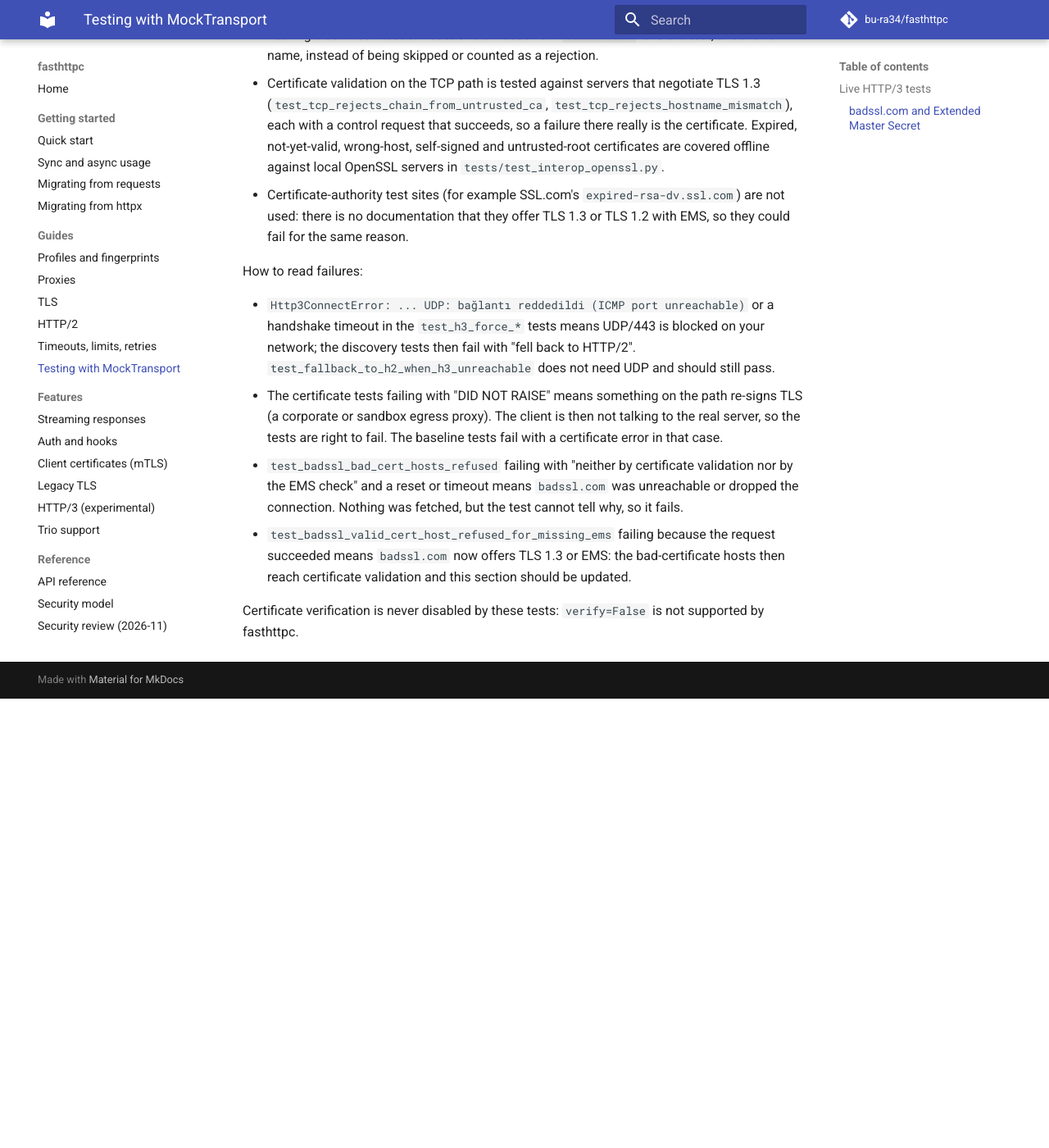
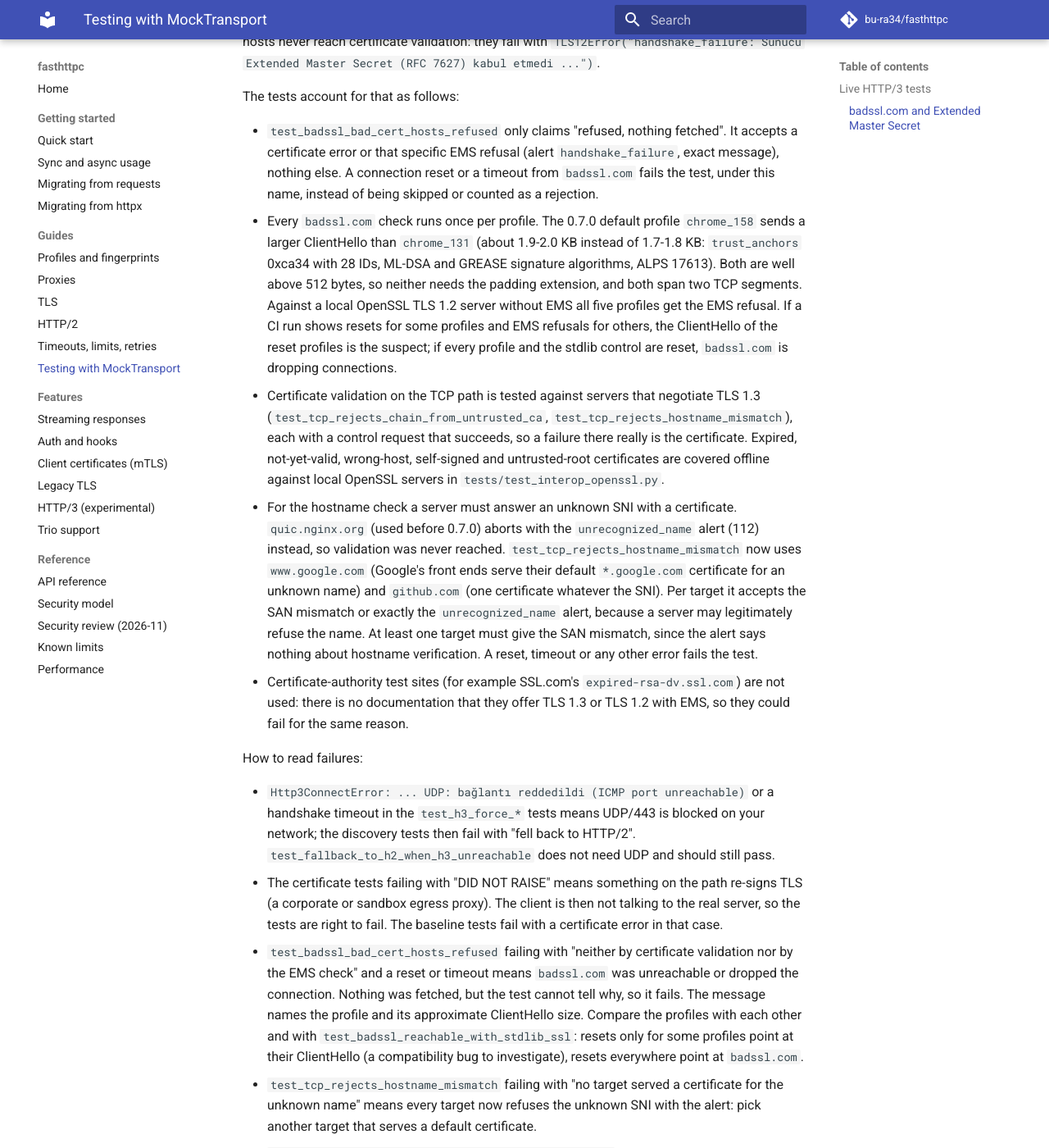
Before and after one commit to bu-ra34/fasthttpc, an MkDocs documentation site: the page built from docs/testing.md, in a window 1280 px wide and 1400 px high, scrolled down 2644 px. Shown: the whole window at 82% size. Built offline with MkDocs 1.6.1 and Material for MkDocs 9.7.7, drawn with Linux system fonts in a browser that asks for light colours; comment, search, counter and statistics services are not loaded; before the commit the page ends 3496 px from its top, so only the background shows below that; some of the changed text lies outside the part shown.

Commit message:
Canlı testler: hostname testini sertifika sunan hedeflere taşı, badssl'i profil başına çalıştır
- test_tcp_rejects_hostname_mismatch: quic.nginx.org tanımadığı SNI'ı
  unrecognized_name (112) alert'iyle reddettiği için sertifika doğrulamasına
  ulaşılmıyordu. Artık www.google.com ve github.com adreslerine sabitlenip
  .invalid adla bağlanılıyor; hedef başına yalnızca SAN uyuşmazlığı ya da tam
  olarak unrecognized_name kabul ediliyor, en az bir hedef SAN uyuşmazlığı
  vermeli.
- badssl denetimleri chrome_131, chrome_158, firefox_160, safari_27 ve
  default profilleriyle ayrı ayrı çalışıyor; sıfırlama mesajı profili ve
  yaklaşık ClientHello boyutunu gösteriyor.
- Yeni test_badssl_reachable_with_stdlib_ssl kontrolü: aynı sunuculara
  Python ssl ile (doğrulama açık) bağlanıp sunucunun el sıkışmayı
  sürdürdüğünü gösteriyor.
- docs/testing.md ve CHANGELOG güncellendi.

```diff
--- a/docs/testing.md
+++ b/docs/testing.md
@@ -38,7 +38,7 @@ FASTHTTPC_LIVE=1 python -m pytest -m live tests/live -v
 
 Requirements: internet access, outbound **UDP/443** (QUIC), and a network that
 does **not** intercept TLS. The tests use `cloudflare-quic.com`, `quic.nginx.org`,
-`www.cloudflare.com`, `www.google.com` and `badssl.com`.
+`www.cloudflare.com`, `www.google.com`, `github.com` and `badssl.com`.
 
 | Test | What it checks |
 | --- | --- |
@@ -49,9 +49,10 @@ does **not** intercept TLS. The tests use `cloudflare-quic.com`, `quic.nginx.org
 | `test_auto_mode_with_untrusted_ca_never_fetches` | in auto mode with an unrelated CA the request fails with a certificate error instead of falling back to an unverified fetch |
 | `test_tcp_tls13_baseline_succeeds` | control: `www.cloudflare.com` and `www.google.com` are fetched over TCP with TLS 1.3 and the default trust store |
 | `test_tcp_rejects_chain_from_untrusted_ca` | the same two servers over TCP with `verify=` set to a freshly generated, unrelated CA: `CertificateValidationError` must be in the exception chain |
-| `test_tcp_rejects_hostname_mismatch` | the TCP connection is pinned (custom `resolver=`) to the IPv4 address of `quic.nginx.org`; under its own name it succeeds over TLS 1.3, under `fasthttpc-hostname-mismatch.invalid` it must fail with a certificate error whose cause is "no matching subjectAltName" |
-| `test_badssl_bad_cert_hosts_refused` | expired, wrong-host, self-signed and untrusted-root `badssl.com` hosts are refused: the error must be a certificate error or exactly the Extended Master Secret refusal (see below) |
-| `test_badssl_valid_cert_host_refused_for_missing_ems` | `badssl.com` itself (valid certificate) is refused by the Extended Master Secret check, which shows that refusal does not depend on the certificate |
+| `test_tcp_rejects_hostname_mismatch` | for `www.google.com` and `github.com` the TCP connection is pinned (custom `resolver=`) to the target's IPv4 address; under its own name it succeeds over TLS 1.3, under `fasthttpc-hostname-mismatch.invalid` it must fail with a certificate error whose cause is "no matching subjectAltName" or with exactly the `unrecognized_name` alert, and at least one target must give the certificate error (see below) |
+| `test_badssl_bad_cert_hosts_refused` | expired, wrong-host, self-signed and untrusted-root `badssl.com` hosts are refused, once per profile (`chrome_131`, `chrome_158`, `firefox_160`, `safari_27`, `default`): the error must be a certificate error or exactly the Extended Master Secret refusal (see below) |
+| `test_badssl_valid_cert_host_refused_for_missing_ems` | `badssl.com` itself (valid certificate) is refused by the Extended Master Secret check, per profile, which shows that refusal does not depend on the certificate |
+| `test_badssl_reachable_with_stdlib_ssl` | control: the same five `badssl.com` hosts through Python's `ssl` module (OpenSSL's ClientHello, verification on, certifi roots): bad-certificate hosts fail with `SSLCertVerificationError`, the front page completes |
 
 These tests never run on push or pull requests. They run in the separate
 **Live tests** GitHub Actions workflow (`.github/workflows/live.yml`), on
@@ -89,6 +90,15 @@ The tests account for that as follows:
   `handshake_failure`, exact message), nothing else. A connection reset or a
   timeout from `badssl.com` fails the test, under this name, instead of being
   skipped or counted as a rejection.
+- Every `badssl.com` check runs once per profile. The 0.7.0 default profile
+  `chrome_158` sends a larger ClientHello than `chrome_131` (about 1.9-2.0 KB
+  instead of 1.7-1.8 KB: `trust_anchors` 0xca34 with 28 IDs, ML-DSA and GREASE
+  signature algorithms, ALPS 17613). Both are well above 512 bytes, so neither
+  needs the padding extension, and both span two TCP segments. Against a local
+  OpenSSL TLS 1.2 server without EMS all five profiles get the EMS refusal. If a
+  CI run shows resets for some profiles and EMS refusals for others, the
+  ClientHello of the reset profiles is the suspect; if every profile and the
+  stdlib control are reset, `badssl.com` is dropping connections.
 - Certificate validation on the TCP path is tested against servers that
   negotiate TLS 1.3 (`test_tcp_rejects_chain_from_untrusted_ca`,
   `test_tcp_rejects_hostname_mismatch`), each with a control request that
@@ -96,6 +106,16 @@ The tests account for that as follows:
   not-yet-valid, wrong-host, self-signed and untrusted-root certificates are
   covered offline against local OpenSSL servers in
   `tests/test_interop_openssl.py`.
+- For the hostname check a server must answer an unknown SNI with a
+  certificate. `quic.nginx.org` (used before 0.7.0) aborts with the
+  `unrecognized_name` alert (112) instead, so validation was never reached.
+  `test_tcp_rejects_hostname_mismatch` now uses `www.google.com` (Google's front
+  ends serve their default `*.google.com` certificate for an unknown name) and
+  `github.com` (one certificate whatever the SNI). Per target it accepts the SAN
+  mismatch or exactly the `unrecognized_name` alert, because a server may
+  legitimately refuse the name. At least one target must give the SAN mismatch,
+  since the alert says nothing about hostname verification. A reset, timeout or
+  any other error fails the test.
 - Certificate-authority test sites (for example SSL.com's
   `expired-rsa-dv.ssl.com`) are not used: there is no documentation that they
   offer TLS 1.3 or TLS 1.2 with EMS, so they could fail for the same reason.
@@ -113,7 +133,14 @@ How to read failures:
 - `test_badssl_bad_cert_hosts_refused` failing with "neither by certificate
   validation nor by the EMS check" and a reset or timeout means `badssl.com` was
   unreachable or dropped the connection. Nothing was fetched, but the test cannot
-  tell why, so it fails.
+  tell why, so it fails. The message names the profile and its approximate
+  ClientHello size. Compare the profiles with each other and with
+  `test_badssl_reachable_with_stdlib_ssl`: resets only for some profiles point at
+  their ClientHello (a compatibility bug to investigate), resets everywhere point
+  at `badssl.com`.
+- `test_tcp_rejects_hostname_mismatch` failing with "no target served a
+  certificate for the unknown name" means every target now refuses the unknown
+  SNI with the alert: pick another target that serves a default certificate.
 - `test_badssl_valid_cert_host_refused_for_missing_ems` failing because the
   request succeeded means `badssl.com` now offers TLS 1.3 or EMS: the
   bad-certificate hosts then reach certificate validation and this section
```
Also changed, not shown: CHANGELOG.md (+14 -0 lines), 2 other files.
